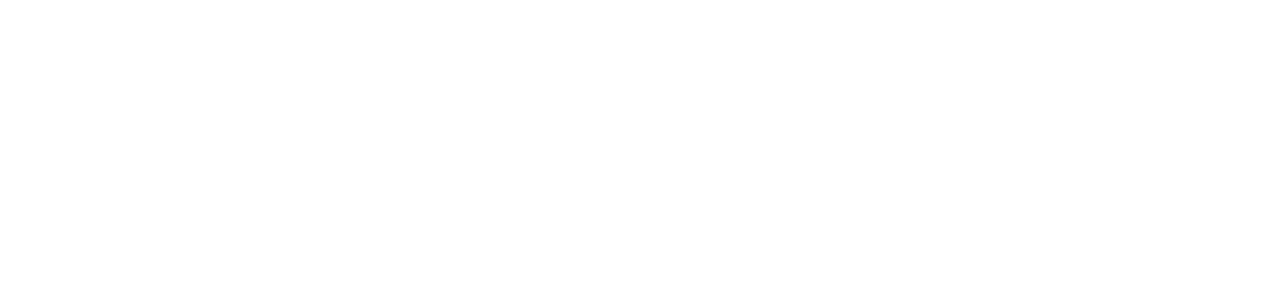
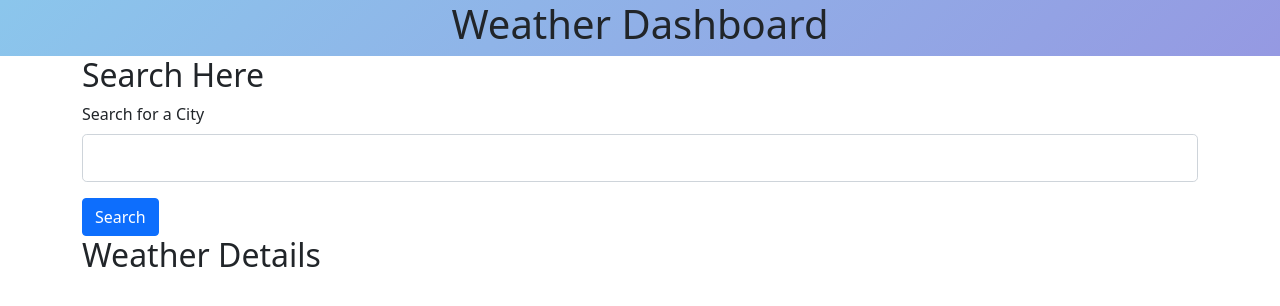
Before and after one commit to Mike-C-Sanders/WeatherDashboard, a plain HTML site: page index.html in a window 1280 px wide. Drawn offline with nearby package versions, Linux system fonts and the light colour scheme.

Commit message:
Added in bootstrap styling and some placeholder html text.

```diff
--- a/CSS/style.css
+++ b/CSS/style.css
@@ -0,0 +1,14 @@
+/* CSS Reset */
+* {
+    box-sizing: border-box;
+    margin: 0;
+    padding: 0;
+    position: relative;
+}
+
+header{
+    display: flex;
+    justify-content: center;
+    background-image: linear-gradient(135deg, #8BC6EC 0%, #9599E2 100%);
+
+}
--- a/index.html
+++ b/index.html
@@ -4,11 +4,33 @@
         <meta charset="UTF-8">
         <meta http-equiv="X-UA-Compatible" content="IE=edge">
         <meta name="viewport" content="width=device-width, initial-scale=1.0">
+
+        <!-- Bootstrap Reference -->
+        <link href="https://cdn.jsdelivr.net/npm/bootstrap@5.1.3/dist/css/bootstrap.min.css" rel="stylesheet" integrity="sha384-1BmE4kWBq78iYhFldvKuhfTAU6auU8tT94WrHftjDbrCEXSU1oBoqyl2QvZ6jIW3" crossorigin="anonymous">
+
         <link rel="stylesheet" href="./CSS/style.css">
         <link rel="shortcut icon" href="./Images/favicon.ico" type="image/x-icon">
         <title>Weather Dashboard</title>
     </head>
+    <header>
+        <h1 id="weather=heading">Weather Dashboard</h1>
+    </header>
     <body>
+        <section class="container" id="search-box">
+            <h2>Search Here</h2>
+            <form>
+                <div class="mb-3">
+                    <label for="city-search" class="form-label">Search for a City</label>
+                    <input type="text" class="form-control form-control-lg" id="city-search">
+                </div>
+                <button type="submit" class="btn btn-primary">Search</button>
+
+            </form>
+        </section>
+        <section class="container" id="weather-today">
+            <h2>Weather Details</h2>
+        </section>
+
         <script src="./JS/script.js"></script>
     </body>
 </html>
```
